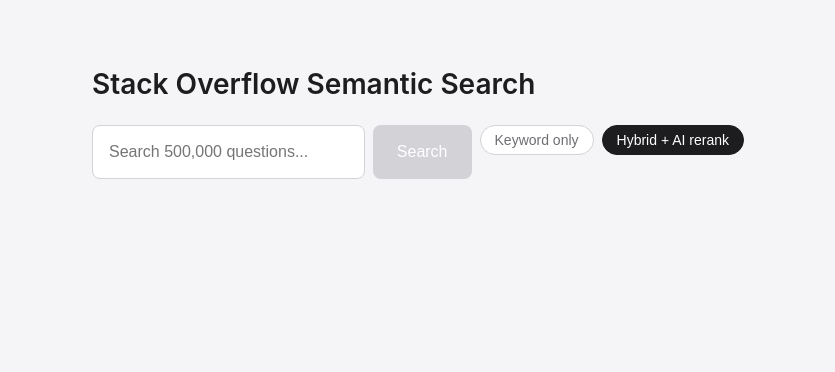
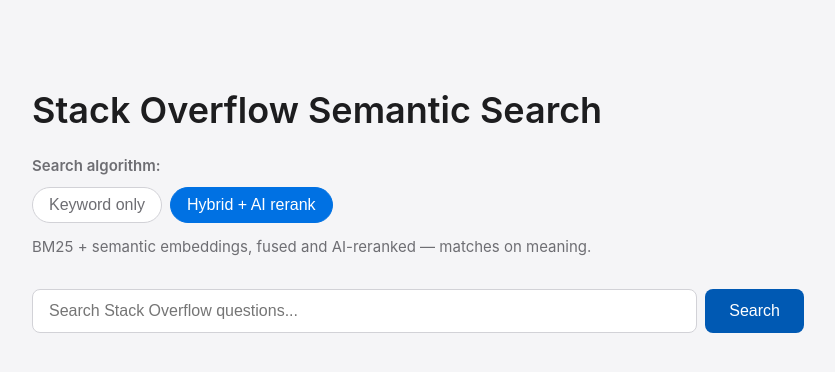
Before and after one commit to Aiperiii/so-semantic-search, a React app in the folder frontend/: page / in a window 1280 px wide. Shown: the top 372 px of the page, without its empty margins (222-1057 px from the left). Built offline with nearby package versions, Linux system fonts and the light colour scheme; the HTML template or start-up script is replaced by a standard one.

Commit message:
Polish search UI

```diff
--- a/frontend/src/App.css
+++ b/frontend/src/App.css
@@ -1,11 +1,65 @@
+:root {
+  --accent: #0071e3;
+  --accent-dark: #0059b3;
+  --ink: #1d1d1f;
+  --muted: #6e6e73;
+  --line: #d2d2d7;
+  --surface: #ffffff;
+}
+
 .app {
-  max-width: 700px;
+  max-width: 820px;
   margin: 0 auto;
-  padding: 48px 24px;
+  padding: 64px 24px;
+}
+.mode-section {
+  margin-bottom: 32px;
+}
+
+.mode-label {
+  display: block;
+  font-size: 15px;
+  font-weight: 600;
+  color: var(--muted);
+  margin-bottom: 12px;
+}
+
+.mode-toggle {
+  display: flex;
+  gap: 8px;
+}
+
+.mode-toggle button {
+  padding: 8px 16px;
+  font-size: 16px;
+  color: var(--muted);
+  background: var(--surface);
+  border: 1px solid var(--line);
+  border-radius: 24px;
+  cursor: pointer;
+  transition: all 0.15s ease;
+}
+
+.mode-toggle button:hover {
+  border-color: var(--accent);
+  color: var(--accent);
+}
+
+.mode-toggle button.active {
+  color: white;
+  background: var(--accent);
+  border-color: var(--accent);
+}
+
+.mode-explainer {
+  font-size: 15px;
+  color: var(--muted);
+  margin-top: 14px;
+  min-height: 20px;
 }
 
 h1 {
-  font-size: 28px;
+  font-size: 36px;
   font-weight: 600;
   margin-bottom: 24px;
 }
@@ -42,7 +96,7 @@
 }
 
 .search-bar button:disabled {
-  background: #d2d2d7;
+  background: var(--accent-dark);
   cursor: not-allowed;
 }
 
@@ -101,28 +155,6 @@
   }
 }
 
-.mode-toggle {
-  display: flex;
-  gap: 8px;
-  margin-bottom: 24px;
-}
-
-.mode-toggle button {
-  padding: 6px 14px;
-  font-size: 14px;
-  color: #6e6e73;
-  background: white;
-  border: 1px solid #d2d2d7;
-  border-radius: 20px;
-  cursor: pointer;
-}
-
-.mode-toggle button.active {
-  color: white;
-  background: #1d1d1f;
-  border-color: #1d1d1f;
-}
-
 .message {
   padding: 16px;
   text-align: center;
--- a/frontend/src/App.jsx
+++ b/frontend/src/App.jsx
@@ -41,19 +41,28 @@
     <div className="app">
       <h1>Stack Overflow Semantic Search</h1>
 
+      <div className="mode-section">
+        <span className="mode-label">Search algorithm:</span>
+        <div className="mode-toggle">
+          <button className={mode === 'keyword' ? 'active' : ''} onClick={() => setMode('keyword')}>Keyword only</button>
+          <button className={mode === 'hybrid' ? 'active' : ''} onClick={() => setMode('hybrid')}>Hybrid + AI rerank</button>
+        </div>
+        <p className="mode-explainer">
+          {mode === 'keyword'
+            ? 'BM25 keyword ranking — matches on exact words.'
+            : 'BM25 + semantic embeddings, fused and AI-reranked — matches on meaning.'}
+        </p>
+      </div>
+
       <div className="search-bar">
         <input
           type="text"
-          placeholder="Search 500,000 questions..."
+          placeholder="Search Stack Overflow questions..."
           value={query}
           onChange={(e) => setQuery(e.target.value)}
           onKeyDown={(e) => { if (e.key === 'Enter') handleSearch() }}
         />
-        <button onClick={handleSearch} disabled={query.trim() === ''}>Search</button>
-        <div className="mode-toggle">
-          <button className={mode === 'keyword' ? 'active' : ''} onClick={() => setMode('keyword')}>Keyword only</button>
-          <button className={mode === 'hybrid' ? 'active' : ''} onClick={() => setMode('hybrid')}>Hybrid + AI rerank</button>
-        </div>
+        <button className="search-btn" onClick={handleSearch} disabled={query.trim() === ''}>Search</button>
       </div>
 
       {loading && <p className="message">Searching...</p>}
--- a/frontend/src/index.css
+++ b/frontend/src/index.css
@@ -7,4 +7,5 @@
   font-family: -apple-system, BlinkMacSystemFont, "Segoe UI", Roboto, sans-serif;
   background-color: #f5f5f7;
   color: #1d1d1f;
+  font-size: 20px;
 }
```
